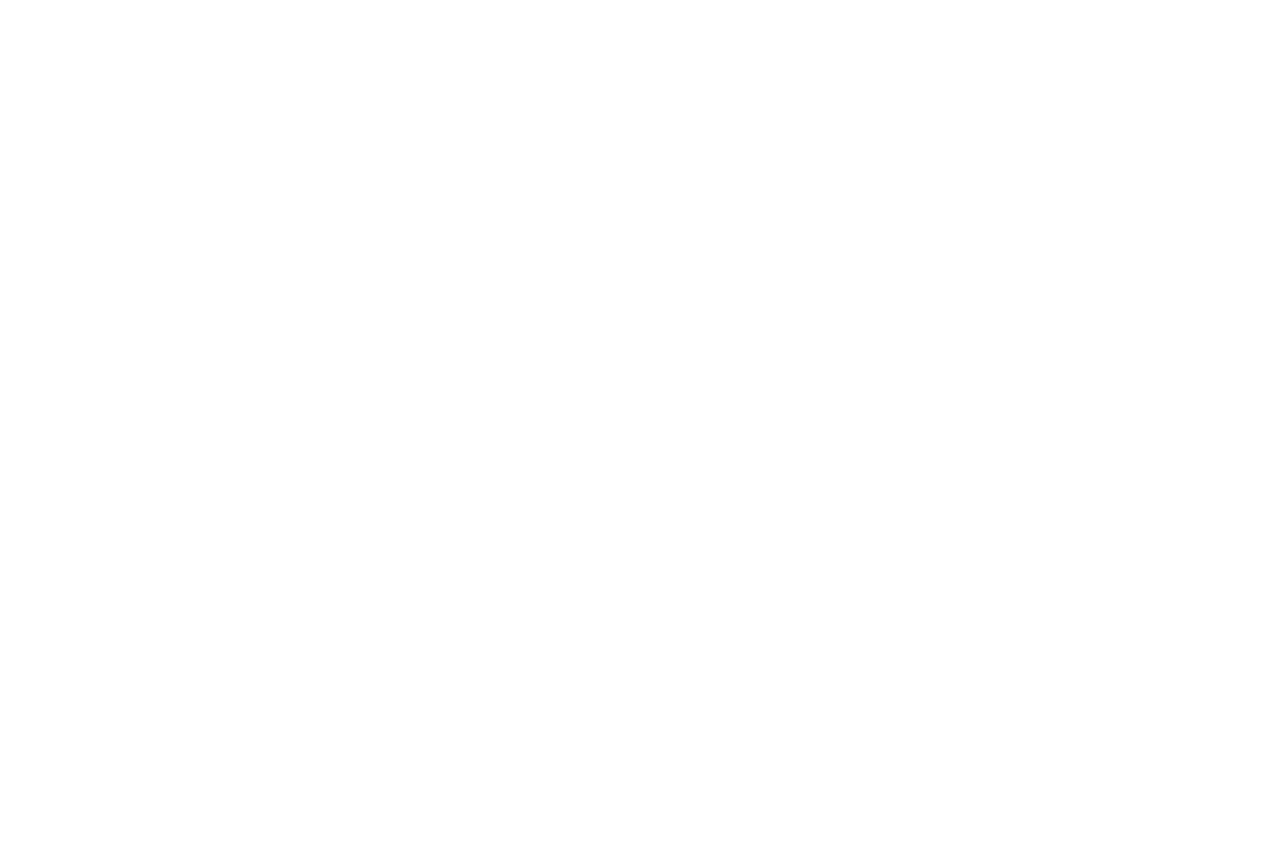
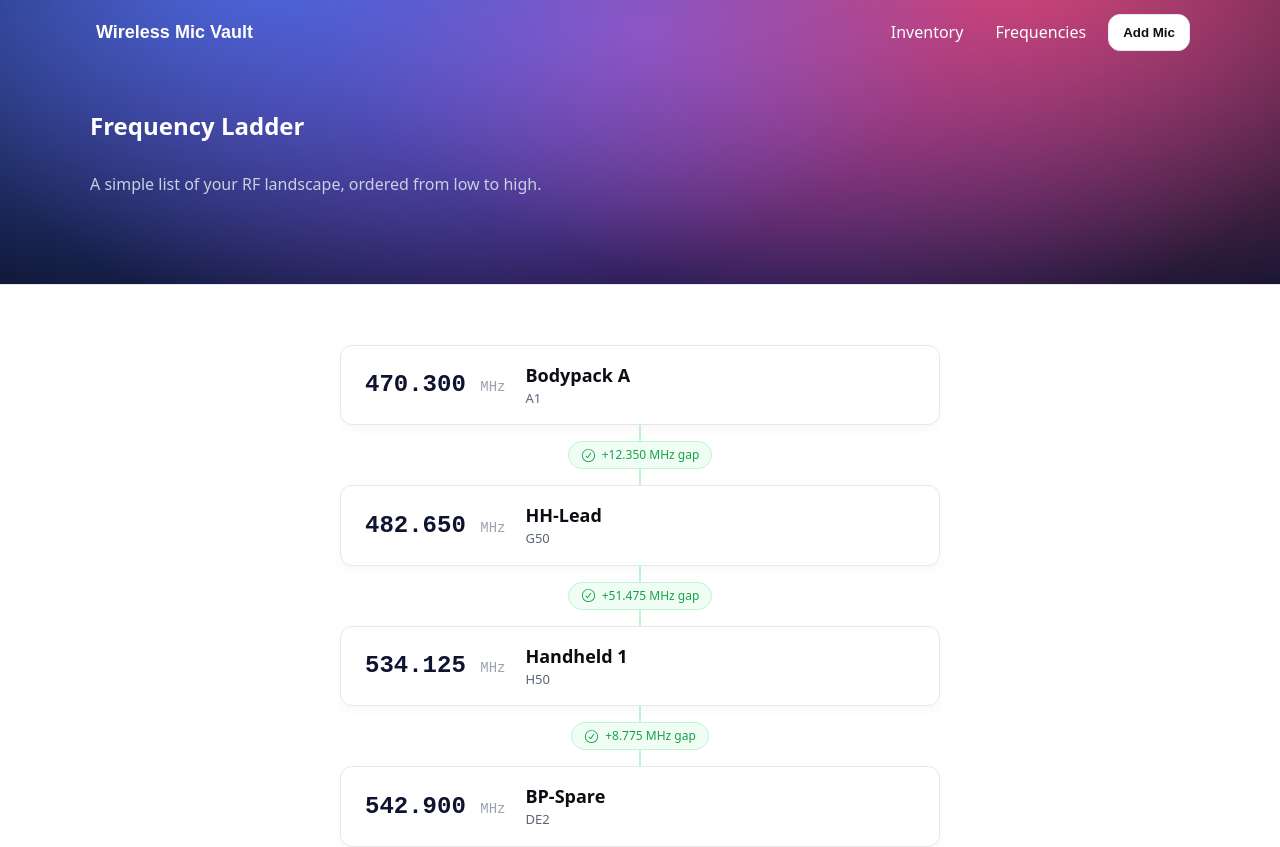
Before and after one commit to DominikFX/ITMD543-final, a React (Vite) app in the folder mic-vault/: page /Frequencies in a window 1280 px wide. Before the commit this address had no page. Shown: the top 847 px of the page. Before the commit the page ends 800 px from the top, so only its background shows below. Built offline with nearby package versions, Linux system fonts and the light colour scheme.

Commit message:
Add Frequency Ladder page and navigation link

```diff
--- a/mic-vault/src/App.css
+++ b/mic-vault/src/App.css
@@ -405,3 +405,109 @@ a {
   color: #5b6476;
   text-align: center
 }
+
+/* Spectrum page */
+.ladder {
+  max-width: 600px;
+  margin: 0 auto;
+  padding: 20px 0;
+}
+
+.ladder__step {
+  display: flex;
+  flex-direction: column;
+}
+
+.mic-card {
+  display: flex;
+  align-items: center;
+  gap: 20px;
+  background: #fff;
+  border: 1px solid #e5e8f1;
+  padding: 16px 24px;
+  border-radius: 12px;
+  box-shadow: 0 4px 12px rgba(0,0,0,0.03);
+  position: relative;
+  z-index: 2;
+}
+
+.mic-card__freq {
+  font-family: 'SF Mono', 'Roboto Mono', monospace;
+  font-size: 24px;
+  font-weight: 700;
+  color: #0e1330;
+  min-width: 140px;
+}
+
+.mic-card__freq .unit {
+  font-size: 14px;
+  color: #9ca3af;
+  font-weight: 500;
+}
+
+.mic-card__label {
+  font-weight: 600;
+  font-size: 18px;
+  color: #0b0d12;
+}
+
+.mic-card__band {
+  font-size: 13px;
+  color: #5b6476;
+}
+
+.connector {
+  display: flex;
+  flex-direction: column;
+  align-items: center;
+  height: 60px;
+  position: relative;
+}
+
+.connector__line {
+  width: 2px;
+  flex: 1;
+  background: #e5e8f1;
+}
+
+.connector__badge {
+  background: #f6f8ff;
+  border: 1px solid #e5e8f1;
+  color: #5b6476;
+  font-size: 12px;
+  padding: 4px 12px;
+  border-radius: 99px;
+  display: flex;
+  align-items: center;
+  gap: 6px;
+  font-weight: 500;
+}
+
+.connector--danger .connector__line {
+  background: #fecaca;
+}
+
+.connector--danger .connector__badge {
+  background: #fef2f2;
+  border-color: #fecaca;
+  color: #ef4444;
+}
+
+.connector--warning .connector__line {
+  background: #fde047;
+}
+
+.connector--warning .connector__badge {
+  background: #fefce8;
+  border-color: #fde047;
+  color: #b45309;
+}
+
+.connector--safe .connector__line {
+  background: #bbf7d0;
+}
+.connector--safe .connector__badge {
+  background: #f0fdf4;
+  border-color: #bbf7d0;
+  color: #16a34a;
+}
--- a/mic-vault/src/App.tsx
+++ b/mic-vault/src/App.tsx
@@ -1,12 +1,14 @@
 import { Routes, Route } from 'react-router-dom'
 import Landing from './components/Landing'
 import Inventory from './components/Inventory'
+import Frequencies from './components/Frequencies'
 
 export default function App() {
   return (
     <Routes>
       <Route path="/" element={<Landing />} />
       <Route path="/inventory" element={<Inventory />} />
+      <Route path="/Frequencies" element={<Frequencies />} />
     </Routes>
   )
 }
--- /dev/null
+++ b/mic-vault/src/components/Frequencies.tsx
@@ -0,0 +1,69 @@
+import Navbar from './Navbar'
+import Footer from './Footer'
+import { useVault } from '../store/useVault'
+import { CheckCircledIcon, ExclamationTriangleIcon } from '@radix-ui/react-icons'
+
+export default function Spectrum() {
+  const { mics } = useVault()
+  const sortedMics = [...mics].sort((a, b) => a.frequencyMHz - b.frequencyMHz)
+
+  return (
+    <>
+      <Navbar />
+      <section className="hero hero--mini">
+        <div className="container hero__mini">
+          <h1>Frequency Ladder</h1>
+          <p>A simple list of your RF landscape, ordered from low to high.</p>
+        </div>
+      </section>
+      <section className="section section--padded">
+        <div className="container">
+
+          {sortedMics.length === 0 ? (
+            <div className="empty-state">No microphones in inventory.</div>
+          ) : (
+            <div className="ladder">
+              {sortedMics.map((mic, index) => {
+                const nextMic = sortedMics[index + 1]
+                let gap = 0
+                let status = 'safe'
+
+                if (nextMic) {
+                  gap = nextMic.frequencyMHz - mic.frequencyMHz
+                  if (gap < 0.5) status = 'danger'
+                  else if (gap < 1.0) status = 'warning'
+                }
+
+                return (
+                  <div key={mic.id} className="ladder__step">
+                    <div className="mic-card">
+                      <div className="mic-card__freq">
+                        {mic.frequencyMHz.toFixed(3)} <span className="unit">MHz</span>
+                      </div>
+                      <div className="mic-card__info">
+                        <div className="mic-card__label">{mic.label}</div>
+                        <div className="mic-card__band">{mic.band}</div>
+                      </div>
+                    </div>
+                    {nextMic && (
+                      <div className={`connector connector--${status}`}>
+                        <div className="connector__line" />
+                        <div className="connector__badge">
+                          {status === 'danger' && <ExclamationTriangleIcon />}
+                          {status === 'safe' && <CheckCircledIcon />}
+                          <span>+{gap.toFixed(3)} MHz gap</span>
+                        </div>
+                        <div className="connector__line" />
+                      </div>
+                    )}
+                  </div>
+                )
+              })}
+            </div>
+          )}
+        </div>
+      </section>
+      <Footer />
+    </>
+  )
+}
--- a/mic-vault/src/components/Navbar.tsx
+++ b/mic-vault/src/components/Navbar.tsx
@@ -10,6 +10,7 @@ export default function Navbar({ onAddClick }: Props) {
         <button className="brand" onClick={() => nav('/')}>Wireless Mic Vault</button>
         <nav className="nav__links">
           <Link to="/inventory" className="nav__link">Inventory</Link>
+          <Link to="/frequencies" className="nav__link">Frequencies</Link>
           <button className="btn btn--primary" onClick={onAddClick}>Add Mic</button>
         </nav>
       </div>
```
